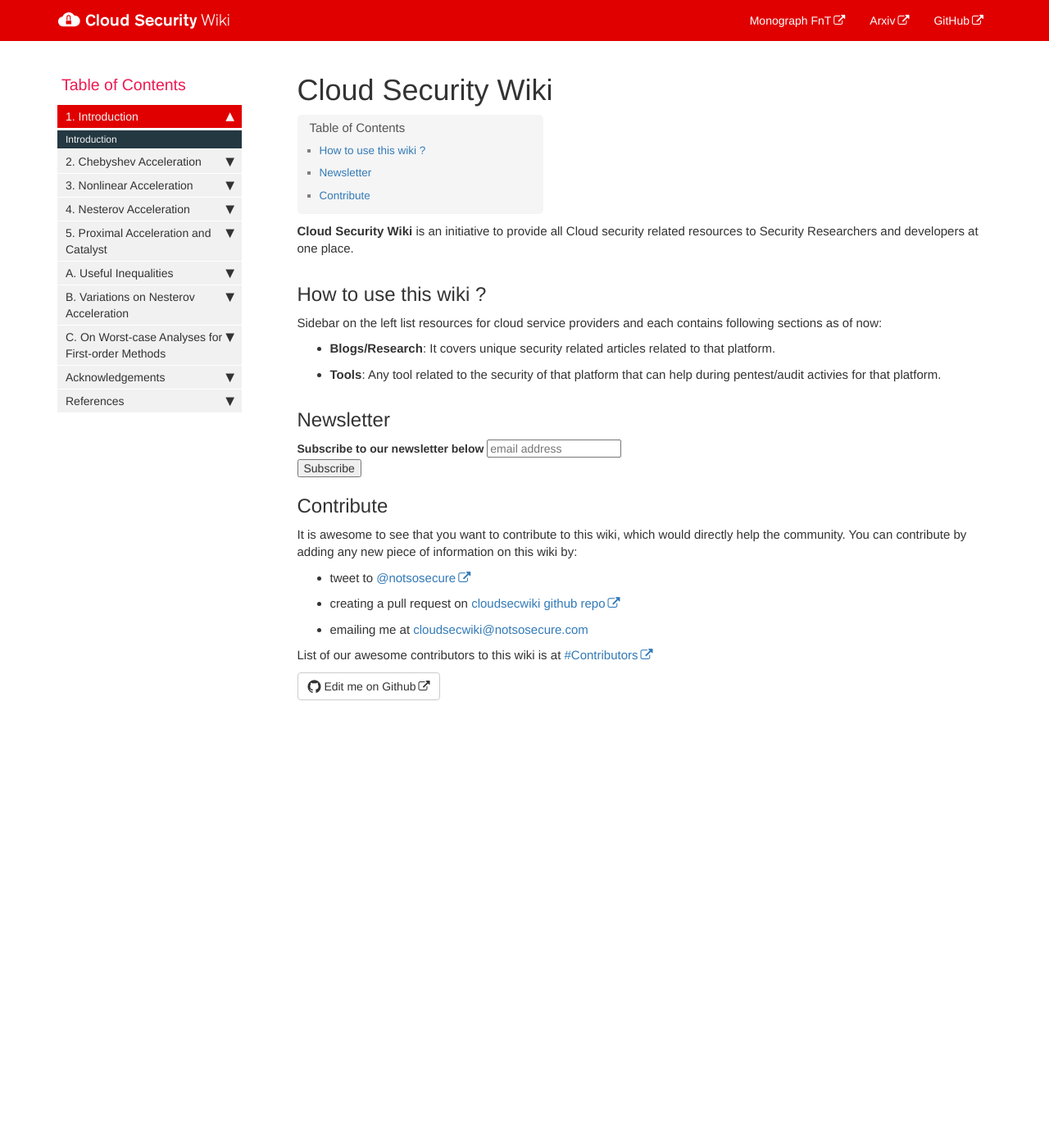
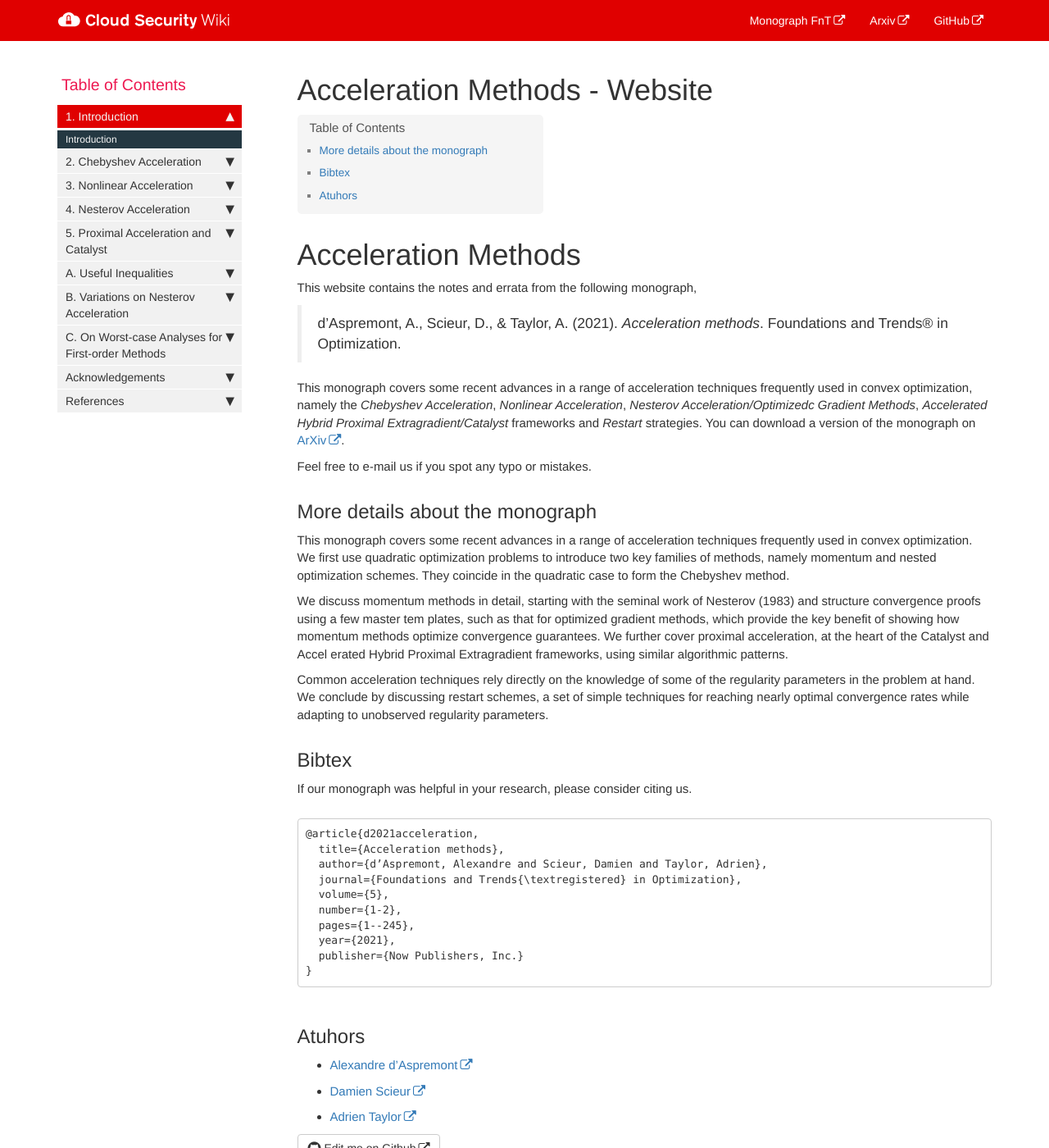
Before and after one commit to windows7lover/Acceleration-Methods, a Jekyll site: the page built from index.md, in a window 1280 px wide and 1400 px high. Shown: the whole window at 82% size. Built offline with Jekyll 4.4.1, drawn with Linux system fonts in a browser that asks for light colours; nearby versions of some CDN libraries; comment, search, counter and statistics services are not loaded.

Commit message:
updated index.md

````diff
--- a/_config.yml
+++ b/_config.yml
@@ -122,7 +122,7 @@
 - other
 
 
-description: "Intended as a documentation theme based on Jekyll for technical writers documenting software and other technical products, this theme has all the elements you would need to handle multiple products with both multi-level sidebar navigation, tags, and other documentation features."
+description: "Acceleration Methods - Website. This website contains the notes and errata from the following monograph, d’Aspremont, A., Scieur, D., & Taylor, A. (2021). *Acceleration methods*. Foundations and Trends® in Optimization."
 # the description is used in the feed.xml file
 
 # needed for sitemap.xml file only
--- a/index.md
+++ b/index.md
@@ -1,53 +1,49 @@
 ---
-title: "Cloud Security Wiki"
+title: "Acceleration Methods - Website"
 keywords: sample homepage
 tags: [getting_started]
 sidebar: mydoc_sidebar
 permalink: index.html
 ---
-**Cloud Security Wiki** is an initiative to provide all Cloud security related resources to Security Researchers and developers at one place.
 
-## How to use this wiki ?
+# Acceleration Methods
 
-Sidebar on the left list resources for cloud service providers and each contains following sections as of now:
+This website contains the notes and errata from the following monograph,
+> d’Aspremont, A., Scieur, D., & Taylor, A. (2021). *Acceleration methods*. Foundations and Trends® in Optimization.
 
-* **Blogs/Research**: It covers unique security related articles related to that platform.
-* **Tools**: Any tool related to the security of that platform that can help during pentest/audit activies for that platform.
+This monograph covers some recent advances in a range of acceleration techniques frequently used in convex optimization, namely the *Chebyshev Acceleration*, *Nonlinear Acceleration*, *Nesterov Acceleration/Optimizedc Gradient Methods*, *Accelerated Hybrid Proximal Extragradient/Catalyst* frameworks and *Restart* strategies. You can download a version of the monograph on [ArXiv](https://arxiv.org/abs/2101.09545).
 
-## Newsletter
+Feel free to e-mail us if you spot any typo or mistakes.
 
-<!-- Begin Mailchimp Signup Form -->
-<link href="//cdn-images.mailchimp.com/embedcode/horizontal-slim-10_7.css" rel="stylesheet" type="text/css" />
+## More details about the monograph
 
-<style type="text/css">
-	#mc_embed_signup{background:#fff; clear:left; font:14px Helvetica,Arial,sans-serif; width:100%;}
-	/* Add your own MailChimp form style overrides in your site stylesheet or in this style block.
-	   We recommend moving this block and the preceding CSS link to the HEAD of your HTML file. */
-</style>
+This monograph covers some recent advances in a range of acceleration techniques frequently used in convex optimization. We first use quadratic optimization problems to introduce two key families of methods, namely momentum and nested optimization schemes. They coincide in the quadratic case to form the Chebyshev method.
 
-<div id="mc_embed_signup">
-<form action="https://notsosecure.us20.list-manage.com/subscribe/post?u=139320b00ff973e025d930c8f&amp;id=18f8e3265e" method="post" id="mc-embedded-subscribe-form" name="mc-embedded-subscribe-form" class="validate" target="_blank" novalidate="">
-    <div id="mc_embed_signup_scroll">
-	<label for="mce-EMAIL">Subscribe to our newsletter below</label>
-	<input type="email" value="" name="EMAIL" class="email" id="mce-EMAIL" placeholder="email address" required="" />
-    <!-- real people should not fill this in and expect good things - do not remove this or risk form bot signups-->
-    <div style="position: absolute; left: -5000px;" aria-hidden="true"><input type="text" name="b_139320b00ff973e025d930c8f_18f8e3265e" tabindex="-1" value="" /></div>
-    <div class="clear"><input type="submit" value="Subscribe" name="subscribe" id="mc-embedded-subscribe" class="button" /></div>
-    </div>
-</form>
-</div>
+We discuss momentum methods in detail, starting with the seminal work of Nesterov (1983) and structure convergence proofs using a few master tem plates, such as that for optimized gradient methods, which provide the key benefit of showing how momentum methods optimize convergence guarantees. We further cover proximal acceleration, at the heart of the Catalyst and Accel erated Hybrid Proximal Extragradient frameworks, using similar algorithmic patterns.
 
-<!--End mc_embed_signup-->
+Common acceleration techniques rely directly on the knowledge of some of the regularity parameters in the problem at hand. We conclude by discussing restart schemes, a set of simple techniques for reaching nearly optimal convergence rates while adapting to unobserved regularity parameters.
 
-## Contribute
+## Bibtex
 
-It is awesome to see that you want to contribute to this wiki, which would directly help the community.
-You can contribute by adding any new piece of information on this wiki by:
-* tweet to [@notsosecure](https://twitter.com/notsosecure)
-* creating a pull request on [cloudsecwiki github repo](https://github.com/notsosecure/cloud-sec-wiki)
-* emailing me at [cloudsecwiki@notsosecure.com](mailto:cloudsecwiki@notsosecure.com)
+If our monograph was helpful in your research, please consider citing us.
 
-List of our awesome contributors to this wiki is at [#Contributors](https://github.com/NotSoSecure/cloud-sec-wiki/graphs/contributors)
+```
+@article{d2021acceleration,
+  title={Acceleration methods},
+  author={d’Aspremont, Alexandre and Scieur, Damien and Taylor, Adrien},
+  journal={Foundations and Trends{\textregistered} in Optimization},
+  volume={5},
+  number={1-2},
+  pages={1--245},
+  year={2021},
+  publisher={Now Publishers, Inc.}
+}
+```
 
+## Atuhors
+
+- [Alexandre d'Aspremont](https://www.di.ens.fr/~aspremon/)
+- [Damien Scieur](https://damienscieur.com)
+- [Adrien Taylor](https://adrientaylor.github.io)
 
 {% include links.html %}
````
